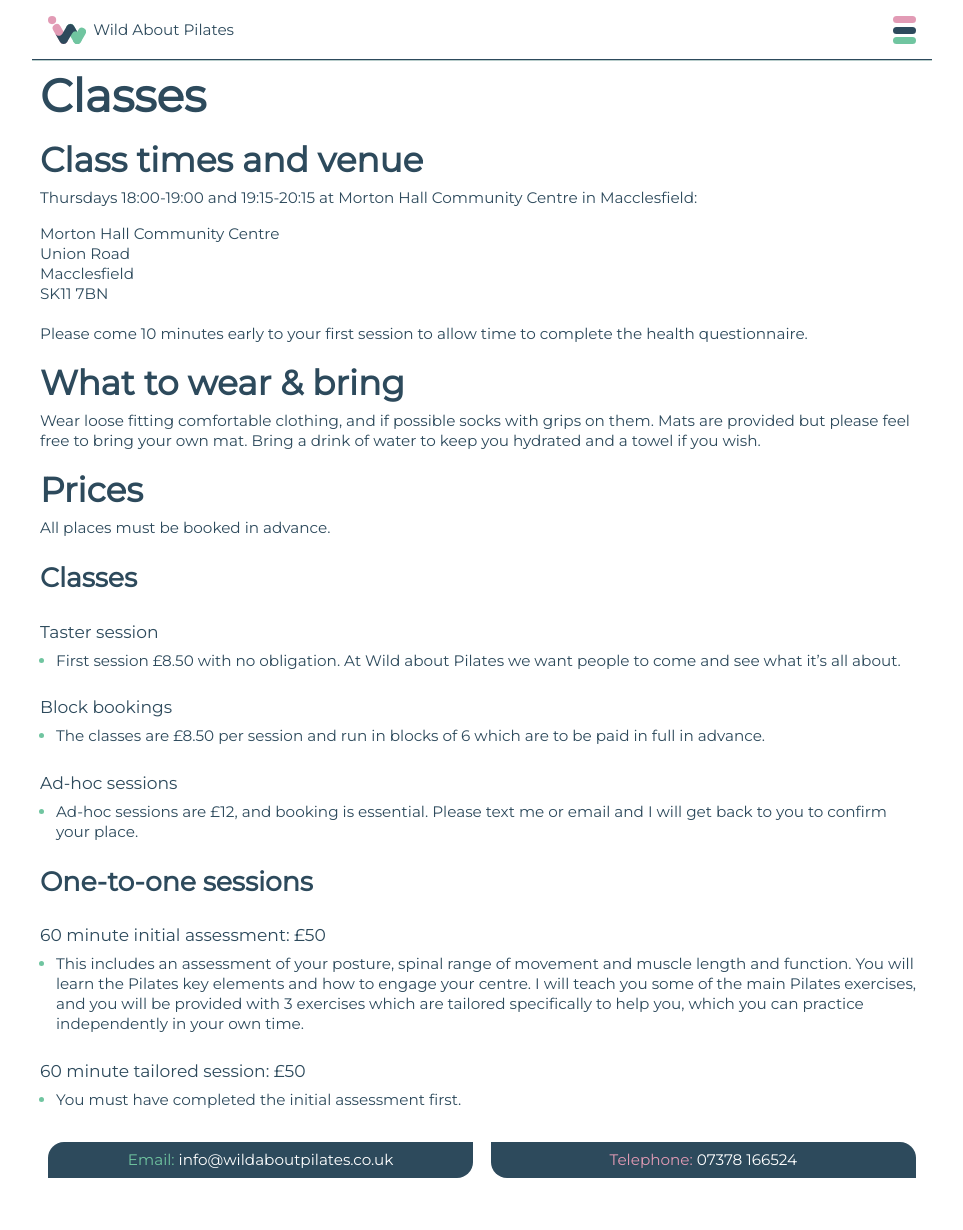
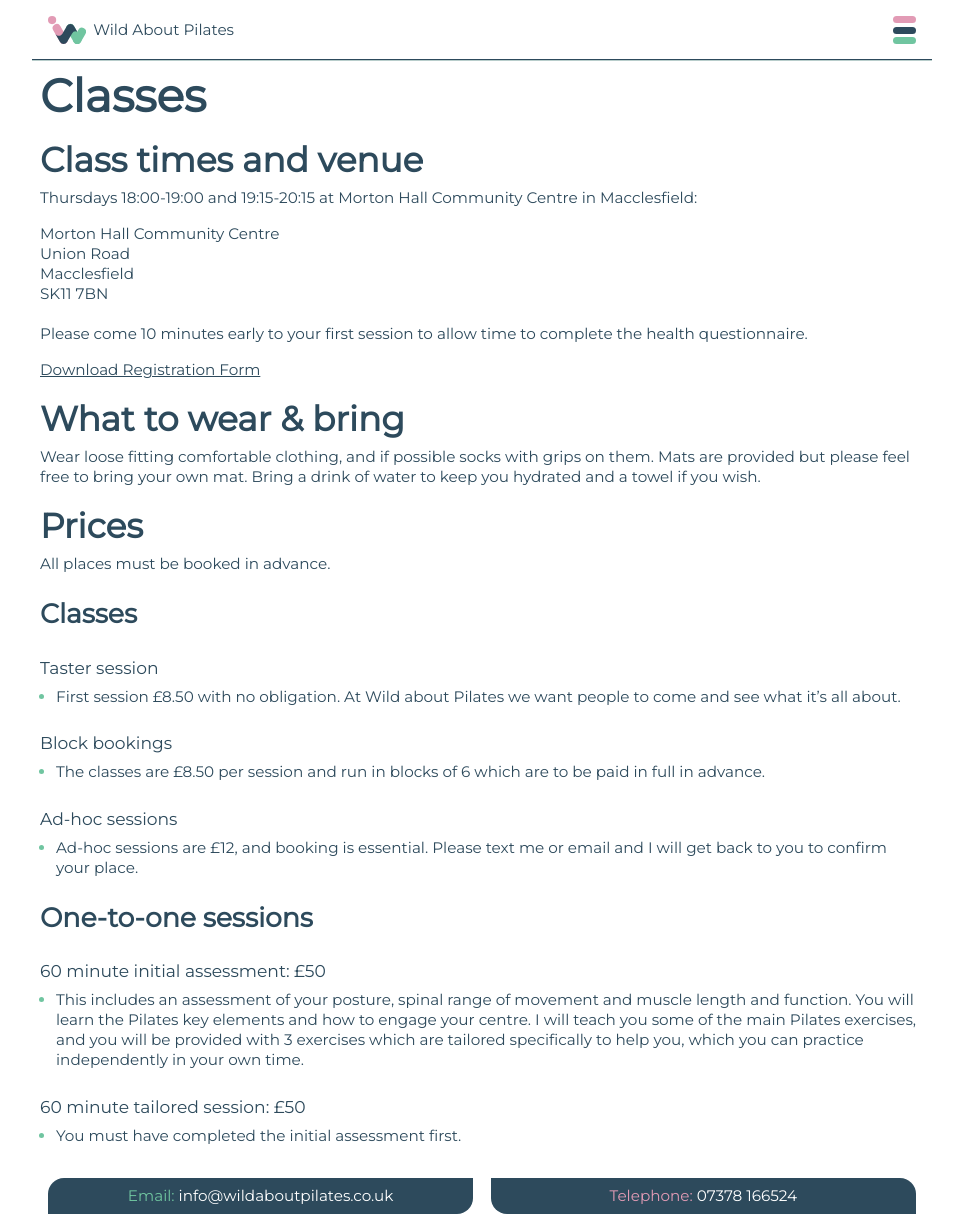
Before and after one commit to mikeraynham/wildaboutpilates, a Jekyll site: the page built from classes.md, in a window 1280 px wide. Shown: the whole page, without its empty margins (158-1121 px from the left). Built offline with Jekyll 4.4.1, drawn with Linux system fonts in a browser that asks for light colours; before the commit the page ends 1194 px from its top, so only the background shows below that.

Commit message:
Add registration form

```diff
--- a/classes.md
+++ b/classes.md
@@ -57,6 +57,8 @@ Thursdays <time>18:00</time>-<time>19:00</time> and <time>19:15</time>-<time>20:
 
 Please come 10 minutes early to your first session to allow time to complete the health questionnaire.
 
+<a href="/documents/wild_about_pilates_registration_form_20180106.pdf">Download Registration Form</a>
+
 ## What to wear & bring
 
 Wear loose fitting comfortable clothing, and if possible socks with grips on them. Mats are provided but please feel free to bring your own mat. Bring a drink of water to keep you hydrated and a towel if you wish.
```
Also changed, not shown: questions.md (+2 -0 lines), 1 other file.
